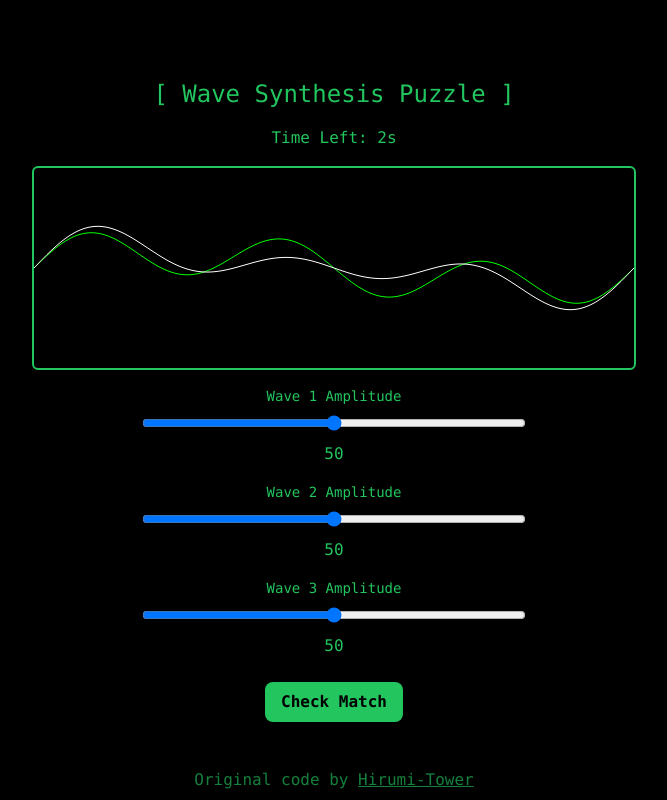
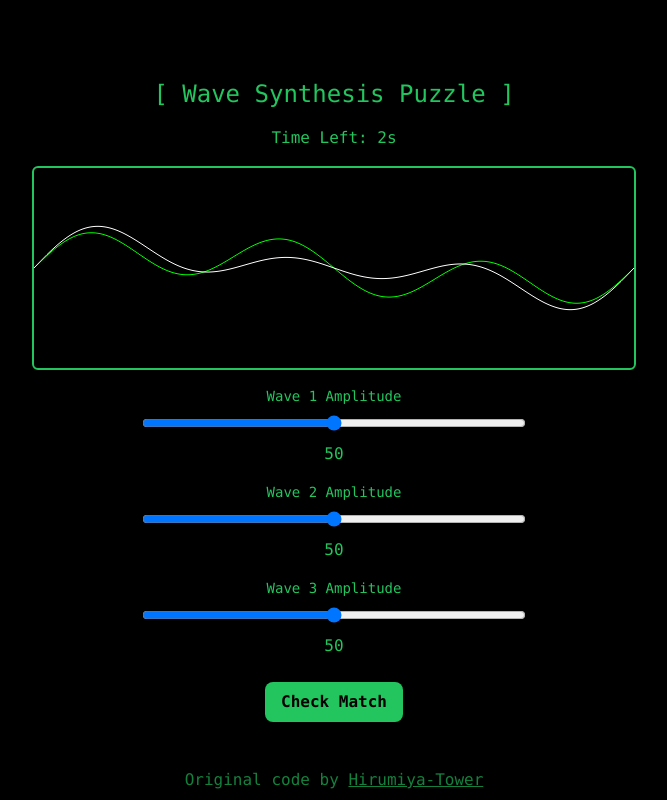
Before and after one commit to Hirumi-Tower/wave-app-TS, a Next.js app: page / in a window 1280 px wide. Both pictures are taken after a click on the button "HARD". Shown: the whole page, without its empty margins (306-973 px from the left). Built offline with nearby package versions, Linux system fonts and the light colour scheme.

Commit message:
改名しました

```diff
--- a/src/app/page.tsx
+++ b/src/app/page.tsx
@@ -180,7 +180,7 @@ export default function WavePuzzle() {
         </>
       )}
       <footer className="fixed bottom-0 w-full text-center py-2 text-green-700">
-        Original code by <a href="https://github.com/Hirumi-Tower" className="underline">Hirumi-Tower</a>
+        Original code by <a href="https://github.com/Hirumiya-Tower" className="underline">Hirumiya-Tower</a>
       </footer>
     </div>
   );
```
